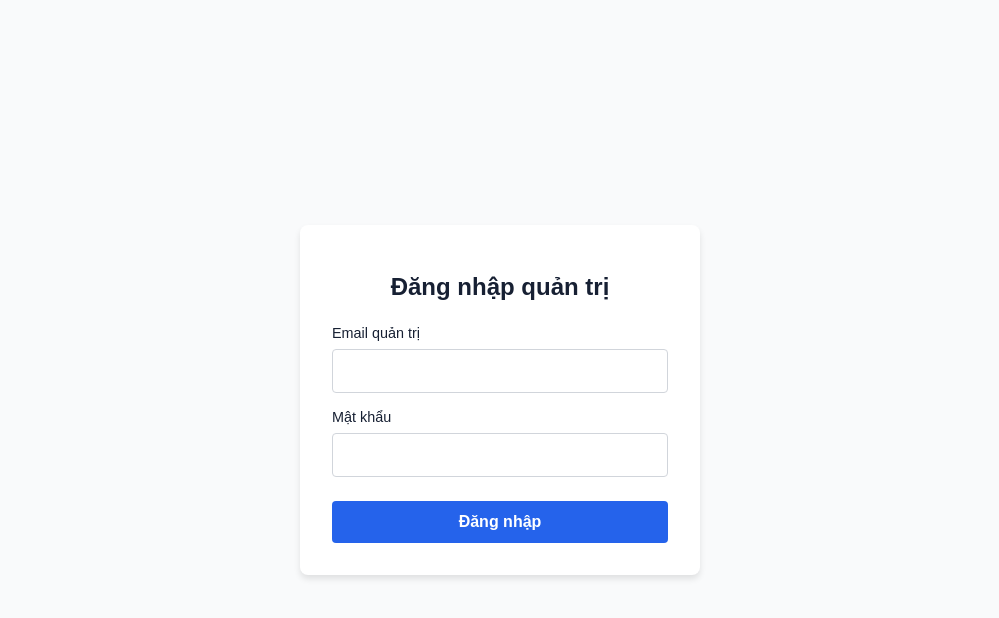
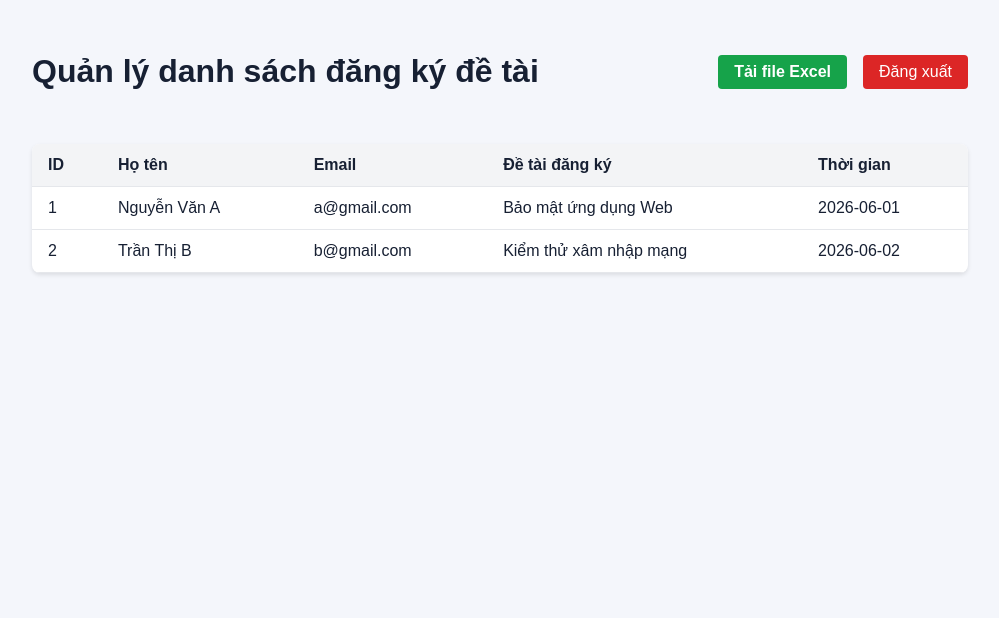
Before and after one commit to Zeno-DD/Registration-form, a Next.js app in the folder topic-registration-site/: page /admin/login in a window 1280 px wide. Shown: the top 618 px of the page, without its empty margins (140-1139 px from the left). Built offline with nearby package versions, Linux system fonts and the light colour scheme.

Commit message:
Update page.tsx

```diff
--- a/topic-registration-site/src/app/admin/login/page.tsx
+++ b/topic-registration-site/src/app/admin/login/page.tsx
@@ -1,71 +1,100 @@
 'use client';
 
-import { useState } from 'react';
+import { useState, useEffect } from 'react';
 
-export default function AdminLoginPage() {
-  const [email, setEmail] = useState('');
-  const [password, setPassword] = useState('');
-  const [error, setError] = useState('');
+interface Registration {
+  id: number;
+  fullName: string;
+  email: string;
+  topic: string;
+  createdAt: string;
+}
+
+export default function AdminPage() {
+  const [data, setData] = useState<Registration[]>([]);
   const [loading, setLoading] = useState(false);
 
-  async function handleLogin(e: React.FormEvent) {
-    e.preventDefault();
-    setError('');
+  // Giả lập tải danh sách khi vào trang admin
+  useEffect(() => {
+    // Bạn có thể fetch dữ liệu từ API get danh sách của bạn ở đây
+    setData([
+      { id: 1, fullName: 'Nguyễn Văn A', email: 'a@gmail.com', topic: 'Bảo mật ứng dụng Web', createdAt: '2026-06-01' },
+      { id: 2, fullName: 'Trần Thị B', email: 'b@gmail.com', topic: 'Kiểm thử xâm nhập mạng', createdAt: '2026-06-02' },
+    ]);
+  }, []);
+
+  const handleExportExcel = async () => {
     setLoading(true);
-
-    // Hardcode thông tin đăng nhập trực tiếp tại client/server action cho gọn
-    const ADMIN_EMAIL = 'vuhuyhoang357@gmail.com';
-    const ADMIN_PASSWORD = '123456@Password';
-
     try {
-      if (email === ADMIN_EMAIL && password === ADMIN_PASSWORD) {
-        // Lưu trạng thái đăng nhập vào cookie đơn giản
-        document.cookie = "admin_logged_in=true; path=/; max-age=86400";
-        window.location.href = '/admin';
+      const res = await fetch('/api/admin/export');
+      if (res.ok) {
+        const blob = await res.blob();
+        const url = window.URL.createObjectURL(blob);
+        const a = document.createElement('a');
+        a.href = url;
+        a.download = 'Danh-sach-dang-ky.xlsx';
+        document.body.appendChild(a);
+        a.click();
+        a.remove();
       } else {
-        setError('Email hoặc mật khẩu quản trị không đúng.');
+        alert('Tải file thất bại.');
       }
     } catch {
-      setError('Lỗi kết nối. Vui lòng thử lại.');
+      alert('Lỗi kết nối.');
     } finally {
       setLoading(false);
     }
-  }
+  };
+
+  const handleLogout = () => {
+    document.cookie = 'admin_logged_in=; path=/; max-age=0';
+    window.location.href = '/admin/login';
+  };
 
   return (
-    <main style={{ display: 'flex', justifyContent: 'center', alignItems: 'center', height: '100vh', fontFamily: 'sans-serif', backgroundColor: '#f9fafb' }}>
-      <div style={{ padding: '2rem', background: '#fff', borderRadius: '8px', boxShadow: '0 4px 6px rgba(0,0,0,0.1)', width: '100%', maxWidth: '400px' }}>
-        <h1 style={{ fontSize: '1.5rem', marginBottom: '1.5rem', textAlign: 'center' }}>Đăng nhập quản trị</h1>
-        <form onSubmit={handleLogin}>
-          <div style={{ marginBottom: '1rem' }}>
-            <label style={{ display: 'block', marginBottom: '0.5rem', fontSize: '0.9rem' }}>Email quản trị</label>
-            <input
-              type="email"
-              required
-              value={email}
-              onChange={(e) => setEmail(e.target.value)}
-              style={{ width: '100%', padding: '0.75rem', borderRadius: '4px', border: '1px solid #d1d5db', boxSizing: 'border-box' }}
-            />
-          </div>
-          <div style={{ marginBottom: '1.5rem' }}>
-            <label style={{ display: 'block', marginBottom: '0.5rem', fontSize: '0.9rem' }}>Mật khẩu</label>
-            <input
-              type="password"
-              required
-              value={password}
-              onChange={(e) => setPassword(e.target.value)}
-              style={{ width: '100%', padding: '0.75rem', borderRadius: '4px', border: '1px solid #d1d5db', boxSizing: 'border-box' }}
-            />
-          </div>
-          {error && <p style={{ color: 'red', marginBottom: '1rem', fontSize: '0.9rem', textAlign: 'center' }}>{error}</p>}
+    <main style={{ padding: '2rem', fontFamily: 'sans-serif', maxWidth: '1000px', margin: '0 auto' }}>
+      <div style={{ display: 'flex', justifyContent: 'space-between', alignItems: 'center', marginBottom: '2rem' }}>
+        <h1>Quản lý danh sách đăng ký đề tài</h1>
+        <div>
           <button
-            type="submit"
+            onClick={handleExportExcel}
             disabled={loading}
-            style={{ width: '100%', padding: '0.75rem', backgroundColor: '#2563eb', color: '#fff', border: 'none', borderRadius: '4px', fontWeight: 'bold', cursor: 'pointer' }}
+            style={{ padding: '0.5rem 1rem', backgroundColor: '#16a34a', color: '#fff', border: 'none', borderRadius: '4px', cursor: 'pointer', marginRight: '1rem', fontWeight: 'bold' }}
           >
-            {loading ? 'Đang đăng nhập...' : 'Đăng nhập'}
+            {loading ? 'Đang tải xuống...' : 'Tải file Excel'}
           </button>
-        </form>
+          <button
+            onClick={handleLogout}
+            style={{ padding: '0.5rem 1rem', backgroundColor: '#dc2626', color: '#fff', border: 'none', borderRadius: '4px', cursor: 'pointer' }}
+          >
+            Đăng xuất
+          </button>
+        </div>
+      </div>
+
+      <div style={{ background: '#fff', borderRadius: '8px', boxShadow: '0 2px 4px rgba(0,0,0,0.1)', overflow: 'hidden' }}>
+        <table style={{ width: '100%', borderCollapse: 'collapse', textAlign: 'left' }}>
+          <thead>
+            <tr style={{ background: '#f3f4f6', borderBottom: '1px solid #e5e7eb' }}>
+              <th style={{ padding: '0.75rem 1rem' }}>ID</th>
+              <th style={{ padding: '0.75rem 1rem' }}>Họ tên</th>
+              <th style={{ padding: '0.75rem 1rem' }}>Email</th>
+              <th style={{ padding: '0.75rem 1rem' }}>Đề tài đăng ký</th>
+              <th style={{ padding: '0.75rem 1rem' }}>Thời gian</th>
+            </tr>
+          </thead>
+          <tbody>
+            {data.map((item) => (
+              <tr key={item.id} style={{ borderBottom: '1px solid #e5e7eb' }}>
+                <td style={{ padding: '0.75rem 1rem' }}>{item.id}</td>
+                <td style={{ padding: '0.75rem 1rem' }}>{item.fullName}</td>
+                <td style={{ padding: '0.75rem 1rem' }}>{item.email}</td>
+                <td style={{ padding: '0.75rem 1rem' }}>{item.topic}</td>
+                <td style={{ padding: '0.75rem 1rem' }}>{item.createdAt}</td>
+              </tr>
+            ))}
+          </tbody>
+        </table>
       </div>
     </main>
   );
```
